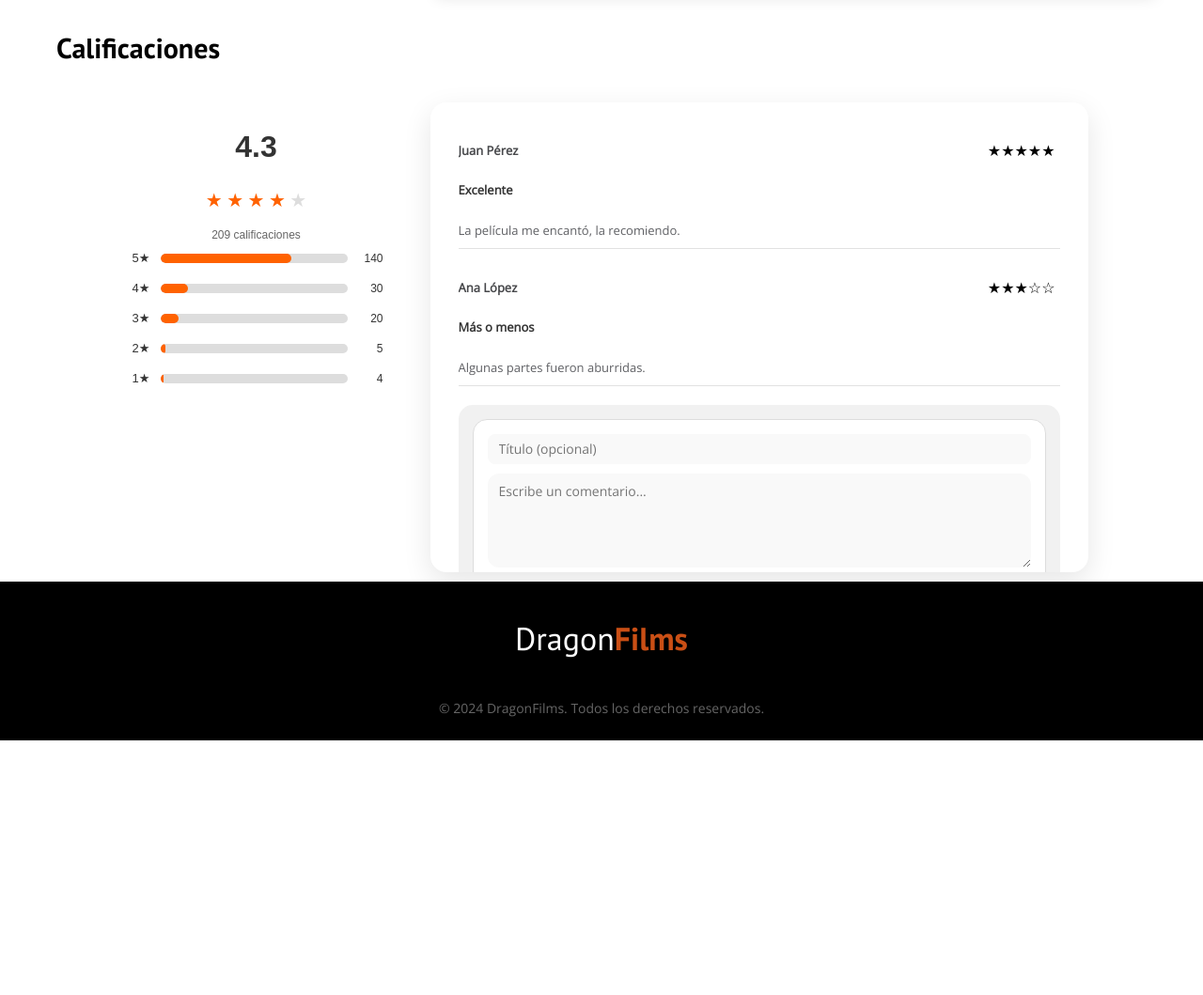
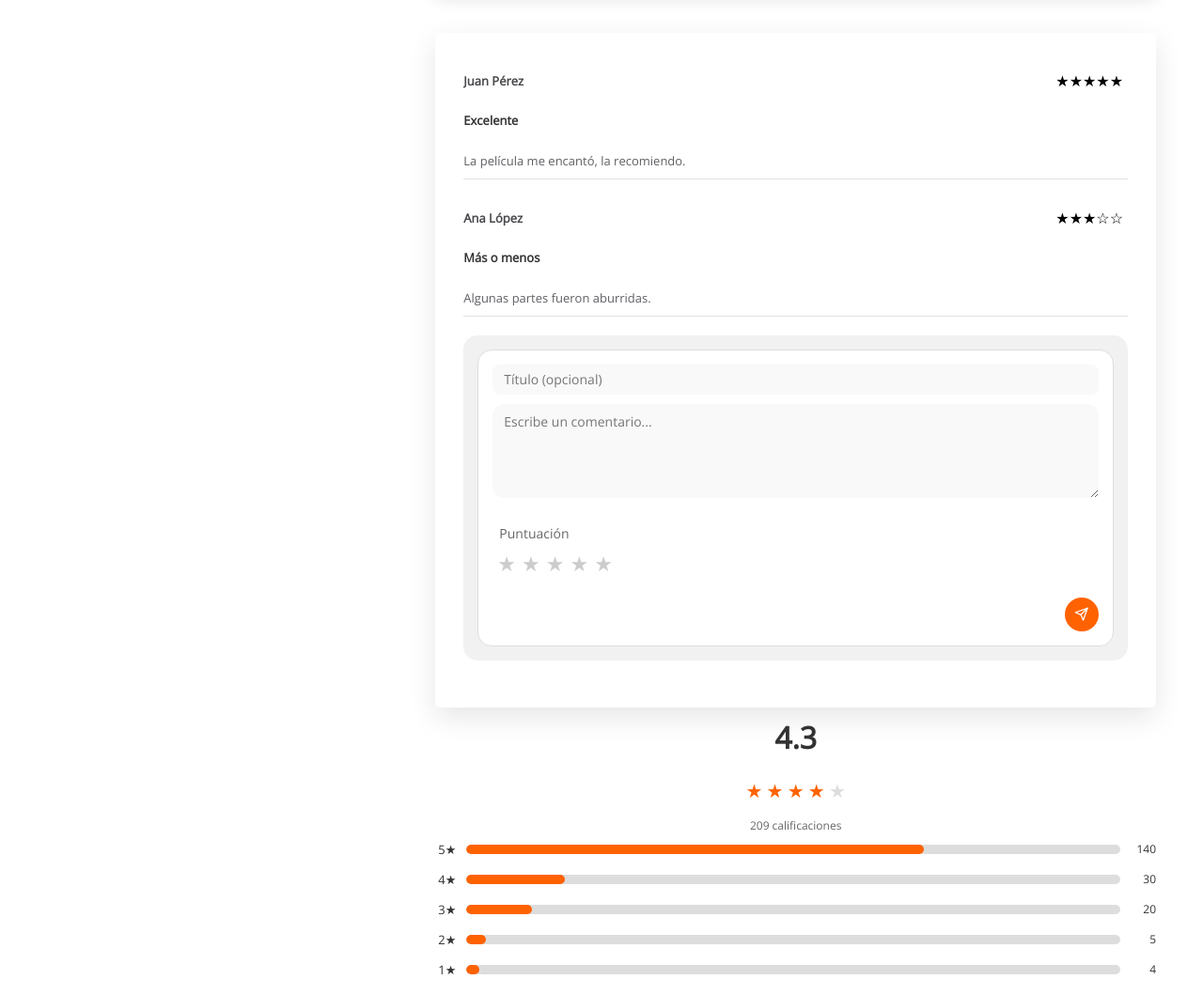
Before and after one commit to ConstanzaBa/DFweb, a plain HTML site: page entrada.html in a window 1280 px wide. Shown: the part 1193-2252 px from the top of the page at 94% size. Before the commit the page ends 1981 px from the top, so only its background shows below. Drawn offline with nearby package versions, Linux system fonts and the light colour scheme; no server answers.

Commit message:
cambios en entrada.css

```diff
--- a/css/entrada.css
+++ b/css/entrada.css
@@ -74,11 +74,13 @@
 
   width: 100%;
 
+  background-color: white;
 
+  box-shadow: 0 5px 15px rgba(0, 0, 0, 0.1);
+
+  padding: 1.5rem;
 
 }
-
-
 
 .entrada__info__facts {
 
@@ -141,15 +143,15 @@
 
 .entrada__info__facts__favoritos .checkmark {
 
-  width: 2rem;
+  width: 2.4rem;
 
-  height: 2rem;
+  height: 2.4rem;
 
   transition: 0.2s;
 
 }
 
-.entrada__info__facts__favoritos input:checked ~ .checkmark path {
+.entrada__info__facts__favoritos input:checked~.checkmark path {
 
   fill: var(--primario);
 
@@ -594,7 +596,7 @@
   border-radius: 5px;
   box-shadow: 0 5px 15px rgba(0, 0, 0, 0.1);
   background-color: var(--blanco);
-  margin-top: 5%;
+  margin-top: 4rem;
 }
 
 /* Contenedor estilo carrusel */
@@ -631,7 +633,7 @@
 }
 
 /* Tarjeta de actor */
-.actor-card {
+.actor .card {
   flex: 0 0 auto;
   width: 150px;
   display: flex;
@@ -641,7 +643,7 @@
   transition: transform 0.3s ease;
 }
 
-.actor-card:hover {
+.actor .card:hover {
   transform: translateY(-5px);
 }
 
@@ -667,23 +669,17 @@
   font-style: italic;
 }
 
-
-
 .entrada__reviews {
-
-  display: grid;
-
-  place-items: center;
-
-  padding: 0rem 2rem;
-
+  flex: 1;
+  background: white;
+  box-shadow: 0 10px 30px rgba(0, 0, 0, 0.1);
+  border-radius: 5px;
+  display: flex;
+  flex-direction: column;
+  margin-top: 4rem;
 }
 
-
-
-.entrada__reviews__contenedor {
-
-  width: 100%;
+.entrada__reviews__puntaje {
 
   align-items: center;
 
@@ -691,24 +687,16 @@
 
   column-gap: 2rem;
 
-}
+  width: 300px;
 
-.reviews-container {
-  display: flex;
-  justify-content: center;
-  place-items: flex-start;
-  gap: 3.5rem;
-  padding: 1rem;
-}
+  border-radius: 5px;
 
-/* Ratings summary */
-.ratings-summary {
-  width: 300px;
-  border-radius: 15px;
   padding: 15px;
-  font-family: Arial, sans-serif;
+
   position: sticky;
+
   top: 20px;
+
 }
 
 /* Rating average */
@@ -778,17 +766,6 @@
   color: #333;
 }
 
-/* Card general */
-.card {
-  flex: 1;
-  max-width: 700px;
-  background: white;
-   box-shadow: 0 10px 30px rgba(0, 0, 0, 0.1);
-  border-radius: 17px;
-  display: flex;
-  flex-direction: column;
-}
-
 /* Título comentarios */
 .title {
   height: 50px;
@@ -803,7 +780,7 @@
 
 /* Lista de comentarios */
 .comments-wrapper {
-  max-height: 500px;
+  width: 100%;
   overflow-y: hidden;
   padding: 3rem;
 }
@@ -938,11 +915,11 @@
 }
 
 .rating label:hover,
-.rating label:hover ~ label {
+.rating label:hover~label {
   color: #ff6200;
 }
 
-.rating input:checked ~ label {
+.rating input:checked~label {
   color: #ff6200;
 }
 
--- a/entrada.html
+++ b/entrada.html
@@ -454,82 +454,7 @@
 
                 </section>
 
-
-
-            </div>
-
-
-
-        </div>
-
-
-
-        <div class="entrada__reviews">
-
-            <section class="entrada__reviews__contenedor">
-
-                <h3 data-translate="calification">Calificaciones</h3>
-
-                <div class="reviews-container">
-
-                    <!-- Sección de ratings -->
-                    <div class="ratings-summary">
-
-                        <div class="average-rating">
-
-                            <span class="average-number">4.3</span>
-
-                            <div class="average-stars">
-                                <span class="star filled">★</span>
-                                <span class="star filled">★</span>
-                                <span class="star filled">★</span>
-                                <span class="star filled">★</span>
-                                <span class="star">★</span>
-                            </div>
-
-                            <span class="total-reviews">209 calificaciones</span>
-
-                            <div class="rating-row">
-                                <span class="star-label">5★</span>
-                                <div class="bar-container">
-                                    <div class="bar" style="width: 70%;"></div>
-                                </div>
-                                <span class="count">140</span>
-                            </div>
-
-                            <div class="rating-row">
-                                <span class="star-label">4★</span>
-                                <div class="bar-container">
-                                    <div class="bar" style="width: 15%;"></div>
-                                </div>
-                                <span class="count">30</span>
-                            </div>
-                            <div class="rating-row">
-                                <span class="star-label">3★</span>
-                                <div class="bar-container">
-                                    <div class="bar" style="width: 10%;"></div>
-                                </div>
-                                <span class="count">20</span>
-                            </div>
-                            <div class="rating-row">
-                                <span class="star-label">2★</span>
-                                <div class="bar-container">
-                                    <div class="bar" style="width: 3%;"></div>
-                                </div>
-                                <span class="count">5</span>
-                            </div>
-                            <div class="rating-row">
-                                <span class="star-label">1★</span>
-                                <div class="bar-container">
-                                    <div class="bar" style="width: 2%;"></div>
-                                </div>
-                                <span class="count">4</span>
-                            </div>
-                        </div>
-                    </div>
-
-                        <!-- Sección de comentarios -->
-                        <div class="card" id="comments-section">
+                <section class="entrada__reviews" id="comments-section">
 
                     <div class="comments-wrapper">
                         <div class="comments" id="comments-container">
@@ -583,28 +508,70 @@
                             </div>
                         </div>
                     </div>
+                </section>
+
+                <section class=".entrada__reviews__puntaje">
+
+                    <div class="average-rating">
+
+                        <span class="average-number">4.3</span>
+
+                        <div class="average-stars">
+                            <span class="star filled">★</span>
+                            <span class="star filled">★</span>
+                            <span class="star filled">★</span>
+                            <span class="star filled">★</span>
+                            <span class="star">★</span>
+                        </div>
+
+                        <span class="total-reviews">209 calificaciones</span>
+
+                        <div class="rating-row">
+                            <span class="star-label">5★</span>
+                            <div class="bar-container">
+                                <div class="bar" style="width: 70%;"></div>
+                            </div>
+                            <span class="count">140</span>
+                        </div>
+
+                        <div class="rating-row">
+                            <span class="star-label">4★</span>
+                            <div class="bar-container">
+                                <div class="bar" style="width: 15%;"></div>
+                            </div>
+                            <span class="count">30</span>
+                        </div>
+                        <div class="rating-row">
+                            <span class="star-label">3★</span>
+                            <div class="bar-container">
+                                <div class="bar" style="width: 10%;"></div>
+                            </div>
+                            <span class="count">20</span>
+                        </div>
+                        <div class="rating-row">
+                            <span class="star-label">2★</span>
+                            <div class="bar-container">
+                                <div class="bar" style="width: 3%;"></div>
+                            </div>
+                            <span class="count">5</span>
+                        </div>
+                        <div class="rating-row">
+                            <span class="star-label">1★</span>
+                            <div class="bar-container">
+                                <div class="bar" style="width: 2%;"></div>
+                            </div>
+                            <span class="count">4</span>
                         </div>
                     </div>
                 </section>
-
             </div>
-
-
-
+        </div>
     </main>
-
 
     <div id="chatbot"></div>
 
     <div id="footer"></div>
 
-
 </body>
 
-
-
-
-
-
-
 </html>
```
Lines whose indentation alone changed are shown as unchanged.
